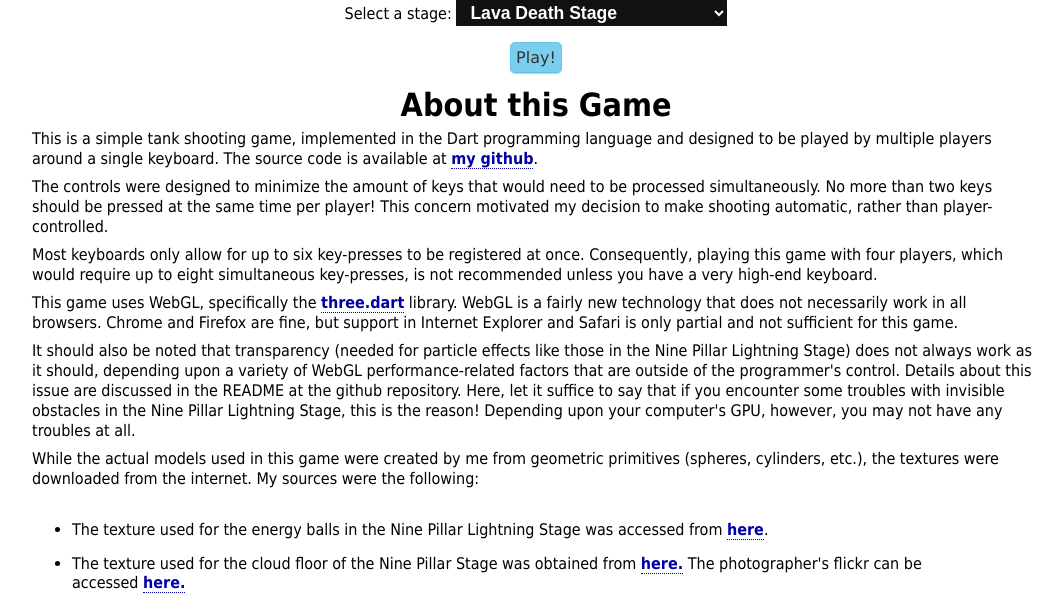
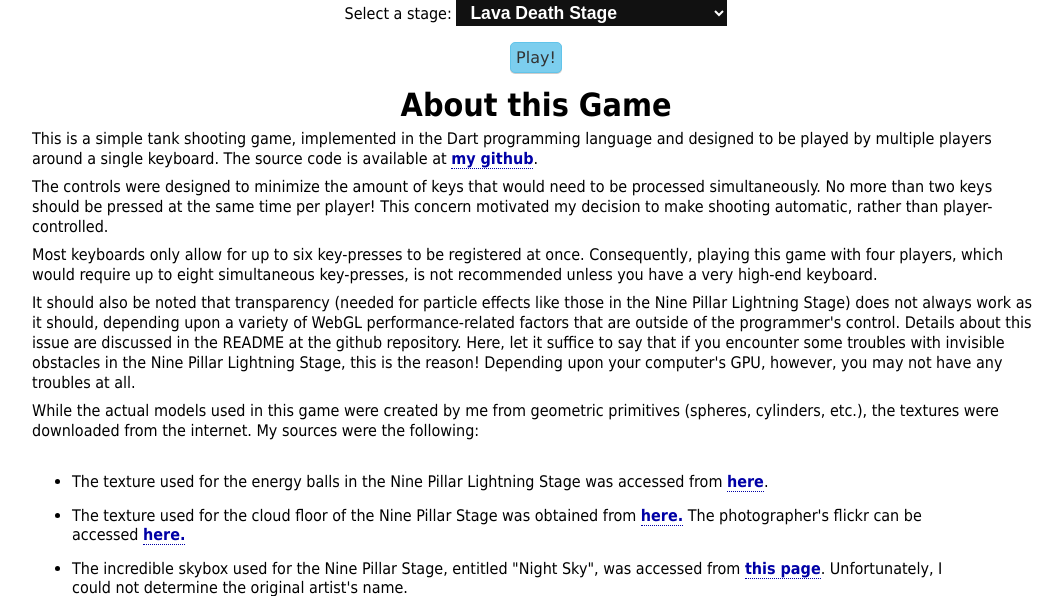
Before and after one commit to AaronJRubin/dart-tank-battle, a Python web app: template tank-battle-workspace/templates/game-settings-template.html in a window 1280 px wide. Shown: the top 596 px of the page, without its empty margins (104-1167 px from the left). Run offline with Jinja, Linux system fonts and the light colour scheme; the template is opened without the code that fills it, so the values that code supplies are empty.

Commit message:
Removed no-longer-true information about browser support

```diff
--- a/tank-battle-workspace/templates/game-settings-template.html
+++ b/tank-battle-workspace/templates/game-settings-template.html
@@ -44,13 +44,6 @@
       registered at once. Consequently, playing this game with four
       players, which would require up to eight simultaneous key-presses,
       is not recommended unless you have a very high-end keyboard.</p>
-    <p>
-      This game uses WebGL, specifically the
-      <a href="https://github.com/threeDart/three.dart">three.dart</a> library.
-      WebGL is a fairly new technology that does not necessarily work in all browsers.
-      Chrome and Firefox are fine, but support in Internet Explorer and Safari
-      is only partial and not sufficient for this game.
-    </p>
     <p>It should also be noted that transparency (needed for
       particle effects like those in the Nine Pillar Lightning Stage)
       does not always work as it should, depending upon a variety of
```
Also changed, not shown: tank-battle-workspace/web/game-settings.html (+0 -7 lines).
